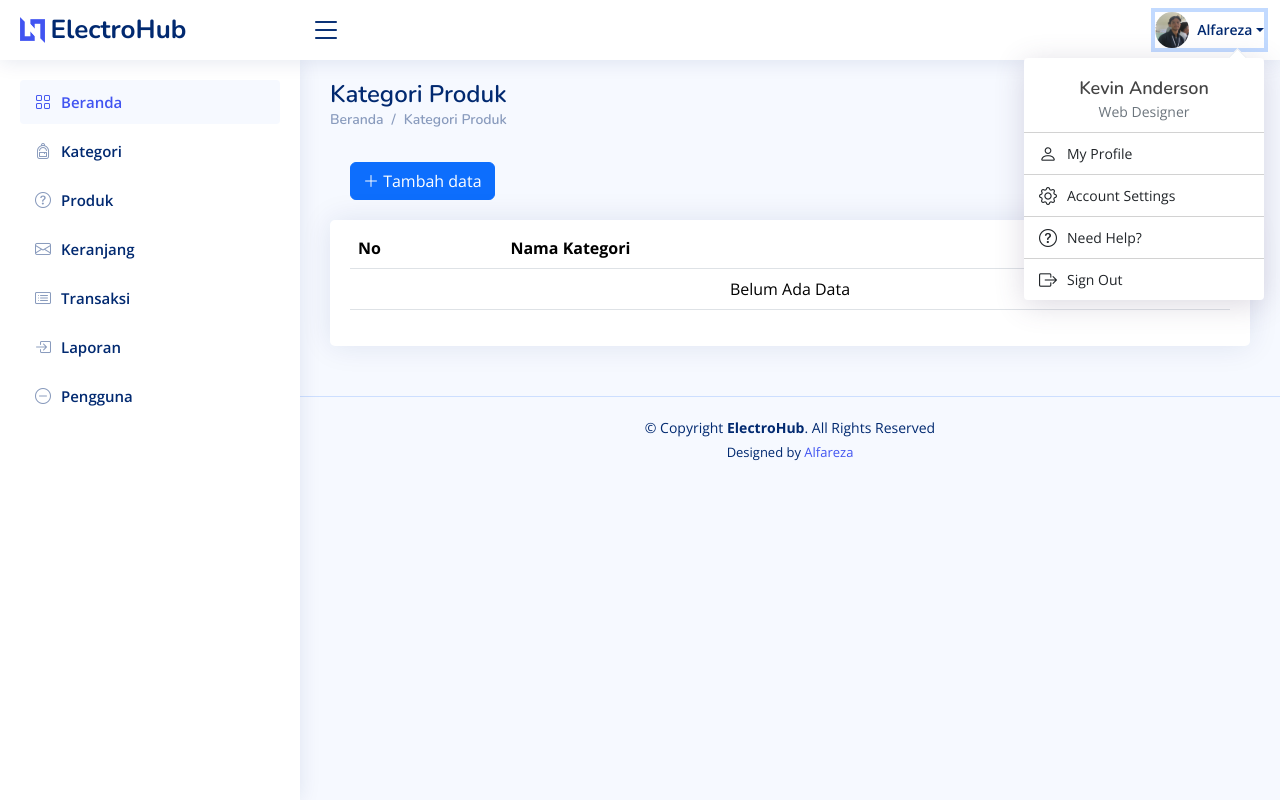
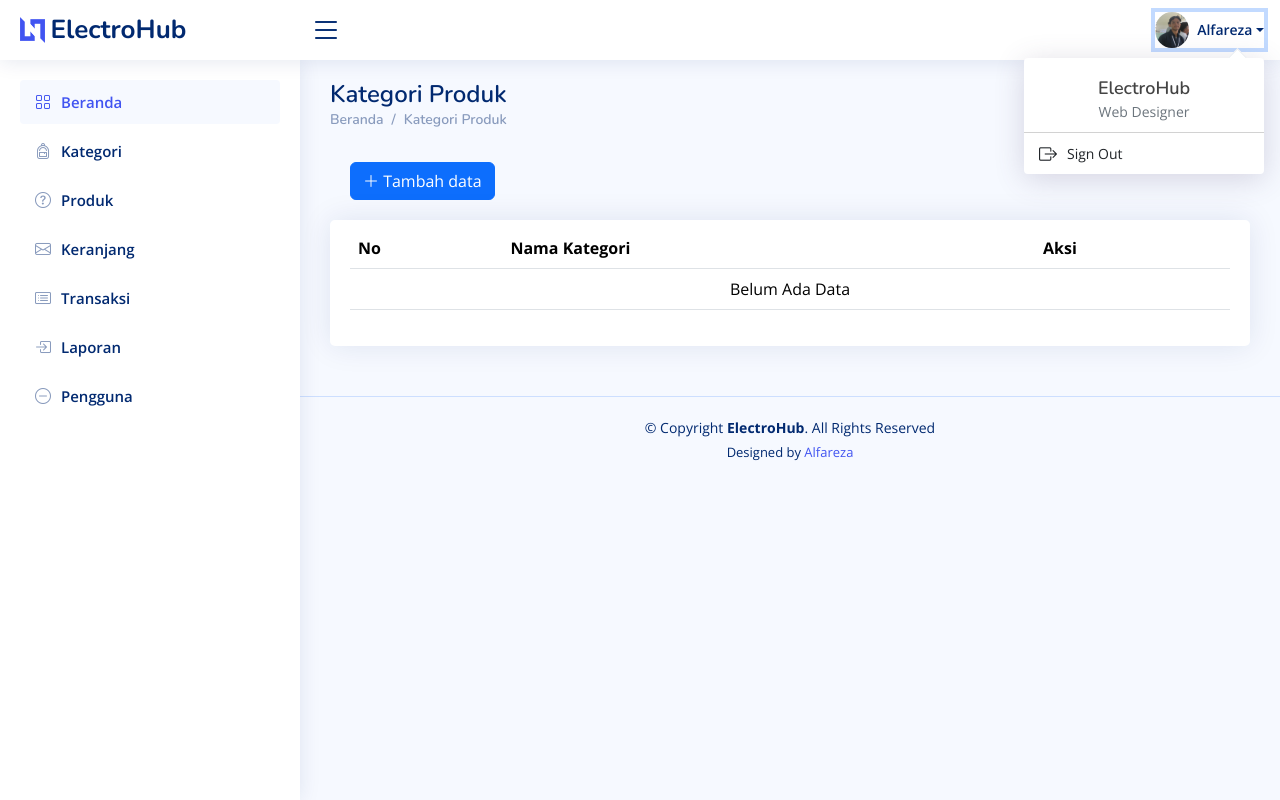
Before and after one commit to Reza-clown/ElectroHub, a PHP site: page /admin/kategori.php in a window 1280 px wide, after a click on "Alfareza". Run offline with PHP 8.4, Linux system fonts and the light colour scheme; data that the repository does not hold is empty; some libraries are stand-ins or nearby versions.

Commit message:
Merapihkan kategori

```diff
--- a/admin/index.php
+++ b/admin/index.php
@@ -177,7 +177,7 @@
             </div><!-- End Customers Card -->
 
             <!-- Sales Card -->
-            <div class="col-xxl-4 col-md-6">
+            <div class="col-xxl-6 col-md-12">
               <div class="card info-card sales-card">
 
                 <div class="filter">
@@ -212,7 +212,7 @@
             </div><!-- End Sales Card -->
 
             <!-- Revenue Card -->
-            <div class="col-xxl-4 col-md-6">
+            <div class="col-xxl-6 col-md-12">
               <div class="card info-card revenue-card">
 
                 <div class="filter">
--- a/admin/kategori.php
+++ b/admin/kategori.php
@@ -168,7 +168,6 @@
             <li>
               <hr class="dropdown-divider">
             </li>
-
             <li class="message-item">
               <a href="#">
                 <img src="assets/img/messages-3.jpg" alt="" class="rounded-circle">
@@ -182,7 +181,6 @@
             <li>
               <hr class="dropdown-divider">
             </li>
-
             <li class="dropdown-footer">
               <a href="#">Show all messages</a>
             </li>
@@ -200,38 +198,8 @@
 
           <ul class="dropdown-menu dropdown-menu-end dropdown-menu-arrow profile">
             <li class="dropdown-header">
-              <h6>Kevin Anderson</h6>
+              <h6>ElectroHub</h6>
               <span>Web Designer</span>
-            </li>
-            <li>
-              <hr class="dropdown-divider">
-            </li>
-
-            <li>
-              <a class="dropdown-item d-flex align-items-center" href="users-profile.html">
-                <i class="bi bi-person"></i>
-                <span>My Profile</span>
-              </a>
-            </li>
-            <li>
-              <hr class="dropdown-divider">
-            </li>
-
-            <li>
-              <a class="dropdown-item d-flex align-items-center" href="users-profile.html">
-                <i class="bi bi-gear"></i>
-                <span>Account Settings</span>
-              </a>
-            </li>
-            <li>
-              <hr class="dropdown-divider">
-            </li>
-
-            <li>
-              <a class="dropdown-item d-flex align-items-center" href="pages-faq.html">
-                <i class="bi bi-question-circle"></i>
-                <span>Need Help?</span>
-              </a>
             </li>
             <li>
               <hr class="dropdown-divider">
```
